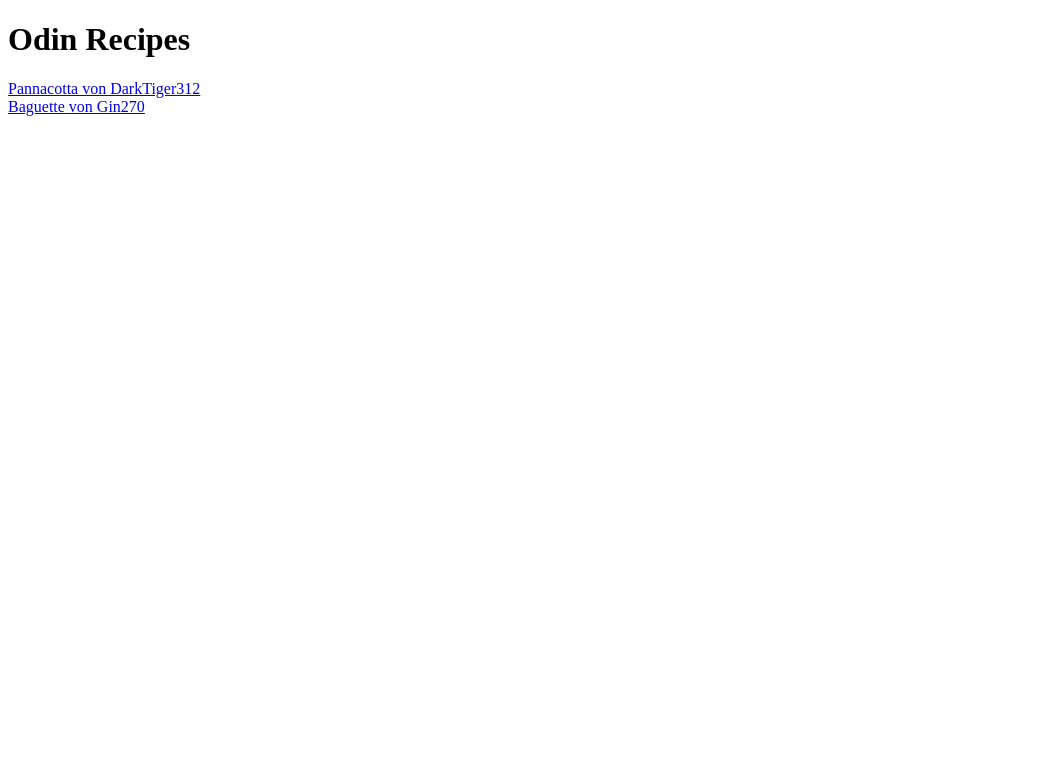
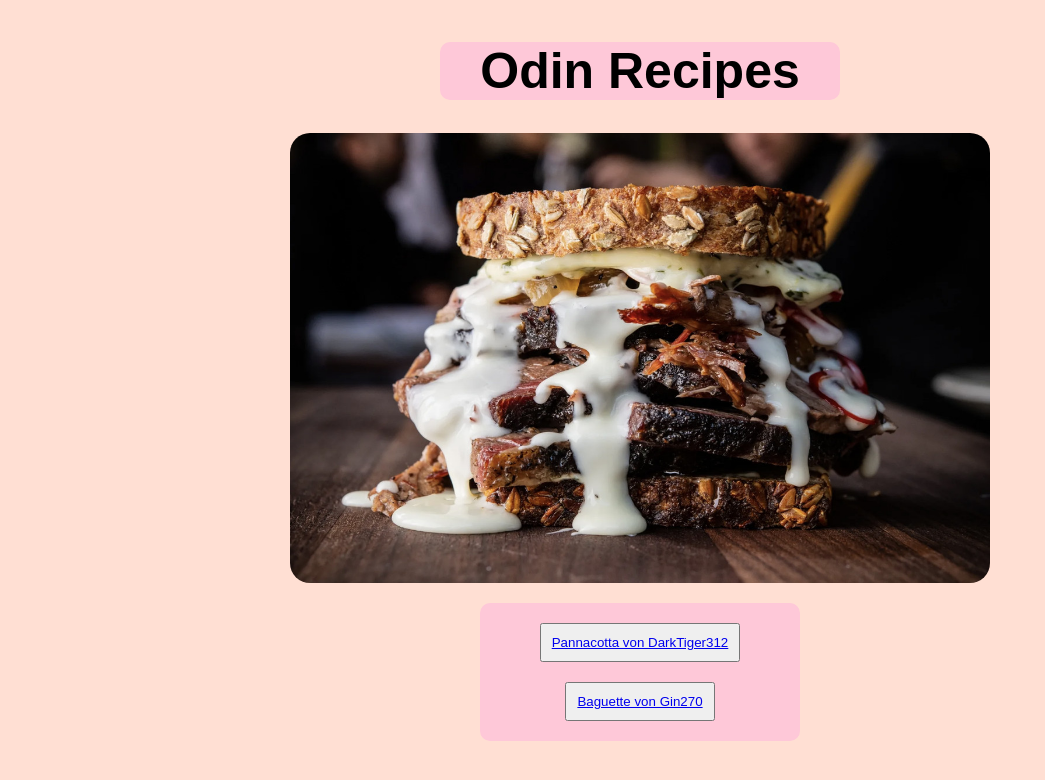
Before and after one commit to SelfReflective/odin-recipes, a plain HTML site: page index.html in a window 1280 px wide. Shown: the whole page, without its empty margins (0-1045 px from the left). Drawn offline with Linux system fonts and the light colour scheme.

Commit message:
05.10.2021 Recipe Website

```diff
--- a/index.html
+++ b/index.html
@@ -4,14 +4,25 @@
     <meta charset="UTF-8">
     <meta http-equiv="X-UA-Compatible" content="IE=edge">
     <meta name="viewport" content="width=device-width, initial-scale=1.0">
+    <link rel="stylesheet" href="/odin-recipes/stylesheet/style.css">
     <title>Recipe Website</title>
+
+    <style>
+
+    </style>
 </head>
 <body>
-    <h1>Odin Recipes</h1>
-    <div>
-    <a href="/odin-recipes/recipes/pannacotta.html">Pannacotta von DarkTiger312</a>
-    <br>
-    <a href="/odin-recipes/recipes/banhmi.html">Baguette von Gin270</a>
+    <div class="ueberschrift1">
+        <h1>Odin Recipes</h1>
+    </div>
+
+    <img src="/odin-recipes/img/odinbread.jpg">
+
+     <div class="rezepte">
+        <button class="button" type="button"><a href="/odin-recipes/recipes/pannacotta.html">Pannacotta von DarkTiger312</a></button>
+        <br>
+        <button class="button" type="button"><a href="/odin-recipes/recipes/banhmi.html">Baguette von Gin270</a></button>
+
     </div>
 </body>
 </html>
--- /dev/null
+++ b/stylesheet/style.css
@@ -0,0 +1,49 @@
+@import url('https://fonts.googleapis.com/css?family=Open+Sans&display=swap');
+
+        body {
+            background-color: #FFDFD3;
+            font-family: 'Rubik', sans-serif;
+
+        }
+
+        img {
+            display: block;
+            margin-left: auto;
+            margin-right: auto;
+            width: 700px;
+            height: 450px;
+             border-radius: 20px;
+
+        }
+
+        .ueberschrift1 {
+            display: flex;
+            justify-content: center;
+        }
+
+
+        .rezepte {
+            text-align: center;
+            width: 300px;
+            margin: 0 auto;
+            background-color: #FEC8D8;
+            margin-top: 20px;
+            padding: 10px 10px 10px 10px;
+            border-radius: 10px;
+
+        }
+
+        h1 {
+            text-align: center;
+            font-size: 50px;
+            background-color: #FEC8D8;
+            border-radius: 10px;
+            width: 400px;
+
+
+        }
+
+        .button {
+            padding: 10px;
+            margin: 10px;
+        }
```
Also changed, not shown: recipes/banhmi.html (+3 -2 lines), recipes/pannacotta.html (+2 -0 lines), img/odinbread.jpg (added).
